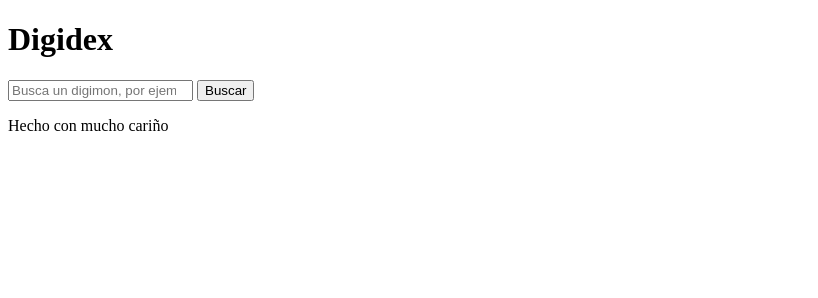
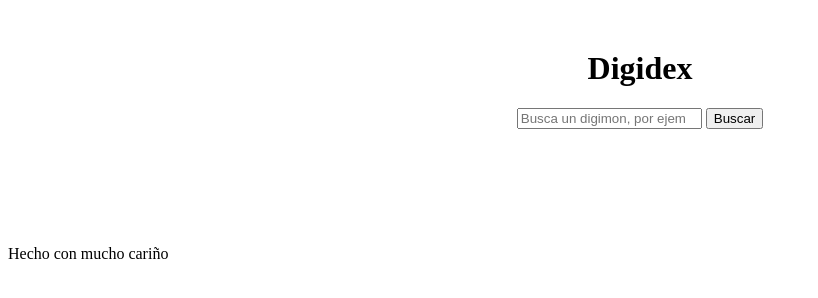
Before and after one commit to MatiBalbiDev/Digidex, a website: page src/index.html in a window 1280 px wide. Shown: the whole page, without its empty margins (0-818 px from the left). Drawn offline with Linux system fonts and the light colour scheme; no server answers.

Commit message:
Se agregaron algunos estilos basicos al listar

```diff
--- a/src/css/styles.css
+++ b/src/css/styles.css
@@ -0,0 +1,26 @@
+* {
+  box-sizing: border-box;
+}
+
+.title {
+  display: flex;
+  align-items: center;
+  justify-content: center;
+  margin-top: 50px;
+}
+
+.searcher {
+  display: flex;
+  align-items: center;
+  justify-content: center;
+}
+
+#card_digimon {
+  margin-top: 100px;
+  display: flex;
+  flex-wrap: wrap;
+  justify-content: center;
+  align-items: center;
+  gap: 100px;
+  width: 100%;
+}
--- a/src/index.html
+++ b/src/index.html
@@ -9,9 +9,9 @@
   </head>
   <body>
     <header>
-      <h1>Digidex</h1>
+      <h1 class="title">Digidex</h1>
     </header>
-    <nav>
+    <nav class="searcher">
       <form
         id="form_digimon"
         name="form_digimon"
```
